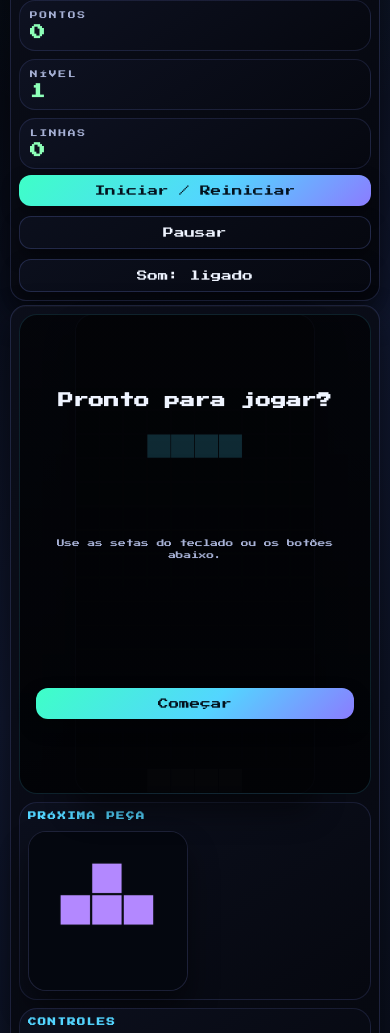
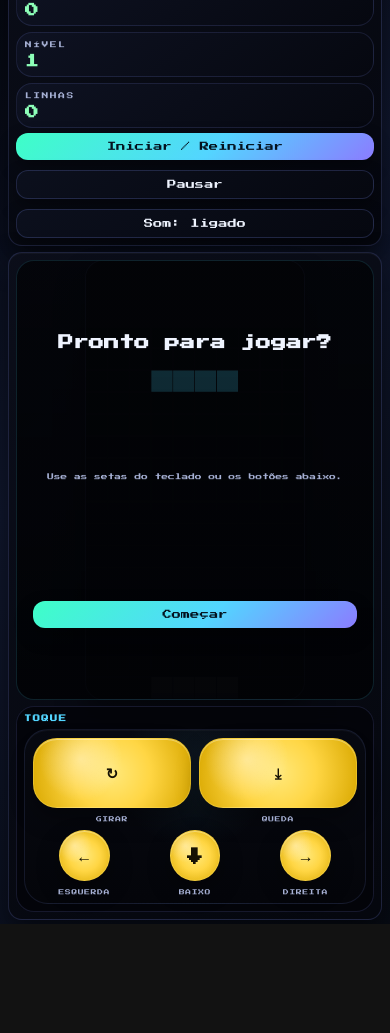
Before and after one commit to sidneyamorim1/tetris, a website: page index.html in a window 390 px wide. Shown: the part 134-1167 px from the top of the page. After the commit the page ends 1058 px from the top, so only its background shows below. Drawn offline with Linux system fonts and the light colour scheme.

Commit message:
Simplifica interface mobile do Tetris

```diff
--- a/styles.css
+++ b/styles.css
@@ -327,40 +327,63 @@ body.bonus-active canvas#board {
 @media (max-width: 680px) {
   body { font-size: 12px; }
   .app-shell {
-    width: min(100%, calc(100% - 10px));
-    padding: 5px;
-    gap: 4px;
+    width: min(100%, calc(100% - 8px));
+    padding: 4px;
+    gap: 6px;
   }
-  .panel { padding: 8px; border-radius: 16px; }
-  .hero-card { gap: 6px; }
-  .eyebrow { font-size: 0.5rem; letter-spacing: 0.18em; line-height: 1.4; }
-  h1 { font-size: clamp(1.5rem, 10vw, 2rem); letter-spacing: 0.1em; }
-  .subtitle { font-size: 0.56rem; line-height: 1.55; }
-  .stats-grid { grid-template-columns: 1fr; gap: 8px; }
-  .stat-box { padding: 10px; }
-  .stat-box span { font-size: 0.48rem; }
-  .stat-box strong { font-size: 0.95rem; }
+  .panel { padding: 7px; border-radius: 14px; }
+  .hero-card { gap: 5px; }
+  .eyebrow { font-size: 0.42rem; letter-spacing: 0.16em; line-height: 1.4; }
+  h1 { font-size: clamp(1.35rem, 9vw, 1.8rem); letter-spacing: 0.08em; }
+  .subtitle { font-size: 0.5rem; line-height: 1.45; }
+  .stats-grid { grid-template-columns: 1fr; gap: 6px; }
+  .stat-box { padding: 8px; }
+  .stat-box span { font-size: 0.42rem; }
+  .stat-box strong { font-size: 0.85rem; }
   .actions-row { flex-direction: column; }
-  .btn { width: 100%; padding: 10px 10px; font-size: 0.66rem; }
-  .game-card { gap: 8px; }
+  .btn { width: 100%; padding: 9px 10px; font-size: 0.58rem; }
+  .bonus-banner { padding: 8px 10px; font-size: 0.5rem; }
+  .game-card { gap: 6px; }
   .board-wrap { justify-items: center; }
   canvas#board {
-    width: min(88vw, 240px);
-    max-width: min(88vw, 240px);
+    width: min(84vw, 220px);
+    max-width: min(84vw, 220px);
   }
-  .mini-card { padding: 8px; }
-  .mini-card h2 { font-size: 0.52rem; line-height: 1.35; }
-  .mini-card ul, .overlay p { font-size: 0.48rem; line-height: 1.5; }
+  .mini-card { padding: 7px; }
+  .mini-card h2 { font-size: 0.46rem; line-height: 1.3; margin-bottom: 6px; }
+  .mini-card ul, .overlay p { font-size: 0.42rem; line-height: 1.45; }
+  .controls-card,
+  .mini-card:first-child {
+    display: none;
+  }
+  .game-card {
+    grid-template-columns: 1fr;
+  }
+  .side-panel {
+    gap: 6px;
+  }
   .touch-card {
-    position: static;
-    backdrop-filter: none;
+    position: sticky;
+    bottom: 6px;
+    z-index: 20;
+    backdrop-filter: blur(10px);
+    background: rgba(4, 5, 10, 0.94);
   }
-  .touch-pad { width: min(100%, 260px); padding: 10px; gap: 10px; }
+  .touch-pad {
+    width: 100%;
+    max-width: 100%;
+    padding: 8px;
+    gap: 8px;
+  }
   .touch-row { gap: 8px; }
-  .touch-control span { font-size: 0.4rem; }
-  .touch-btn--action { min-height: 78px; font-size: 1rem; }
-  .touch-btn--circle { width: clamp(46px, 14vw, 56px); height: clamp(46px, 14vw, 56px); }
-  .touch-btn--drop { min-height: 44px; }
+  .touch-control span { font-size: 0.36rem; letter-spacing: 0.12em; }
+  .touch-btn--action { min-height: 70px; font-size: 0.92rem; }
+  .touch-btn--circle {
+    width: clamp(42px, 13vw, 52px);
+    height: clamp(42px, 13vw, 52px);
+    font-size: 1rem;
+  }
+  .touch-btn--drop { min-height: 40px; font-size: 0.72rem; }
 }
 
 @keyframes gameOverShake {
```
